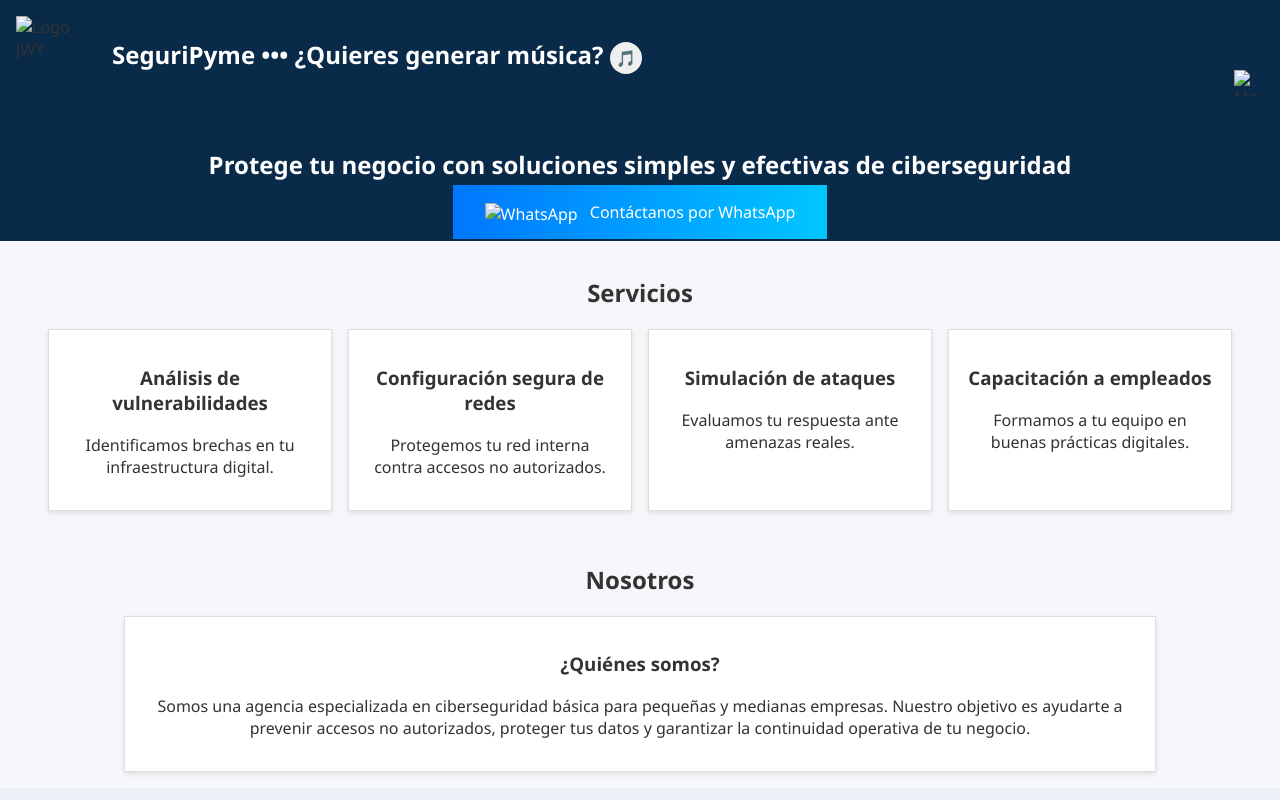
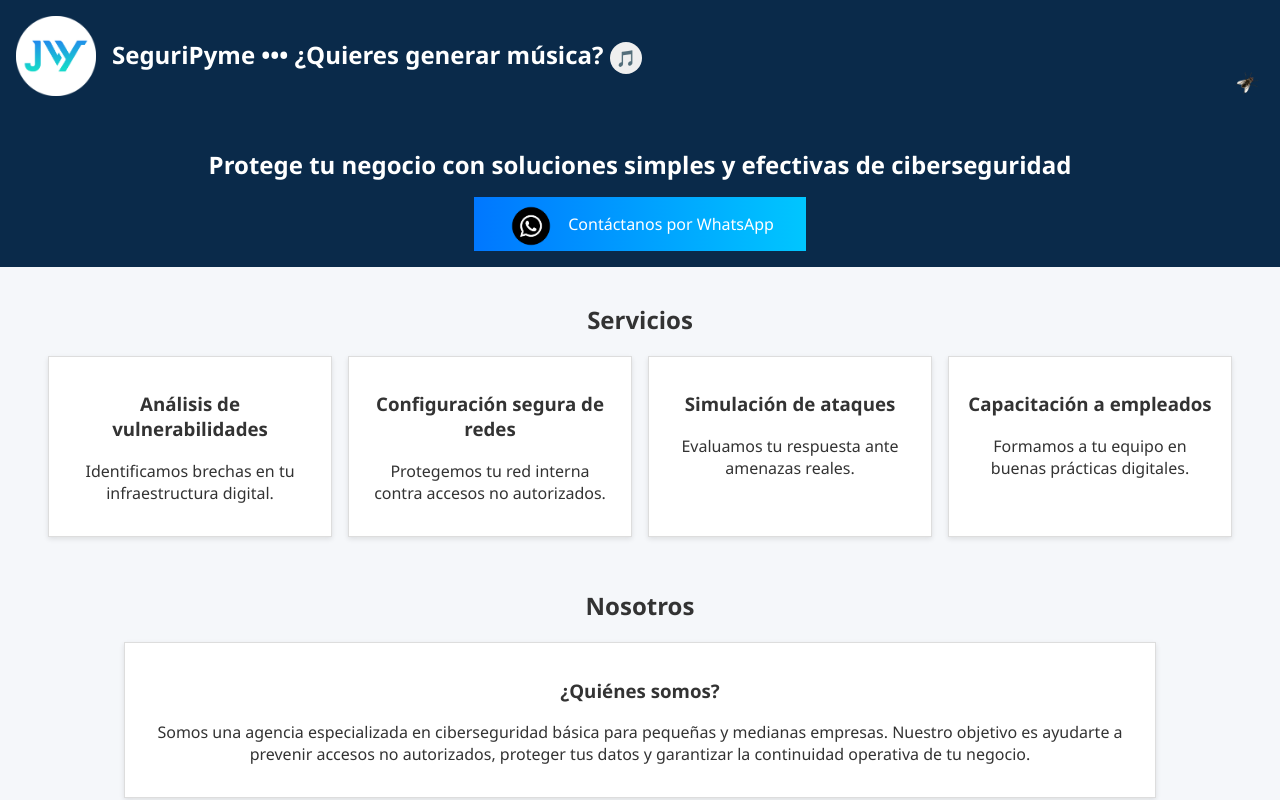
Before and after one commit to inferno10frcuekvn/JWY-SeguriPyme, a plain HTML site: page index.html in a window 1280 px wide. Shown: the top 800 px of the page. Drawn offline with Linux system fonts and the light colour scheme.

Commit message:
Update index.html

```diff
--- a/index.html
+++ b/index.html
@@ -3,7 +3,7 @@
 <head>
   <meta charset="UTF-8" />
   <meta name="viewport" content="width=device-width, initial-scale=1.0" />
-  <link rel="website icon" type="png" href="Imagenes/01LogoJWYPagina.png">
+  <link rel="website icon" type="png" href="01LogoJWYPagina.png">
   <title>JWY SeguriPyme</title>
   <link rel="stylesheet" href="styles.css"/>
 </head>
@@ -13,12 +13,12 @@
   <header>
     <div class="logo-container">
       <!-- Logo original -->
-      <img src="Imagenes/01LogoJWYPagina.png" class="logo-img" id="logoToggle" alt="Logo JWY">
+      <img src="01LogoJWYPagina.png" class="logo-img" id="logoToggle" alt="Logo JWY">
       <div id="grupoLogo" class="logo-text-group">
         <span class="logo-text animado">SeguriPyme ••• ¿Quieres generar música? <button id="btnPlayMusica" class="logo-text animado">🎵</button></span>
       </div>
       <!-- Logo alternativo que aparece al hacer clic -->
-      <img src="Imagenes/01LogoJWYSeguriPymePagina.png" class="logo-img logo-circular" id="logoAlternativo" alt="Logo SeguriPyme">
+      <img src="01LogoJWYSeguriPymePagina.png" class="logo-img logo-circular" id="logoAlternativo" alt="Logo SeguriPyme">
     </div>
 
 
@@ -28,14 +28,14 @@
   <section class="hero">
     <h1>Protege tu negocio con soluciones simples y efectivas de ciberseguridad</h1>
   <a href="https://wa.me/51987654321?text=Hola%20quiero%20información%20sobre%20sus%20servicios%20de%20ciberseguridad" class="cta" id="btnWhatsApp" target="_blank">
-    <img src="Imagenes/logo-whatsapp.png" alt="WhatsApp" style="width: 50px; vertical-align: middle; margin-right: 8px;">
+    <img src="logo-whatsapp.png" alt="WhatsApp" style="width: 50px; vertical-align: middle; margin-right: 8px;">
     Contáctanos por WhatsApp
   </a>
   </section>
 
 
 <div id="ant">
-  <img src="Imagenes/Mosca.png" width="26" height="26" alt="Mosca" id="the_ant" onclick="AplastarMosca()">
+  <img src="Mosca.png" width="26" height="26" alt="Mosca" id="the_ant" onclick="AplastarMosca()">
 </div>
 <div id="MensajeConfirmacion" class="MensajeMosca">
   Gracias por solicitar una auditoría. Nos pondremos en contacto contigo pronto.<br>
```
